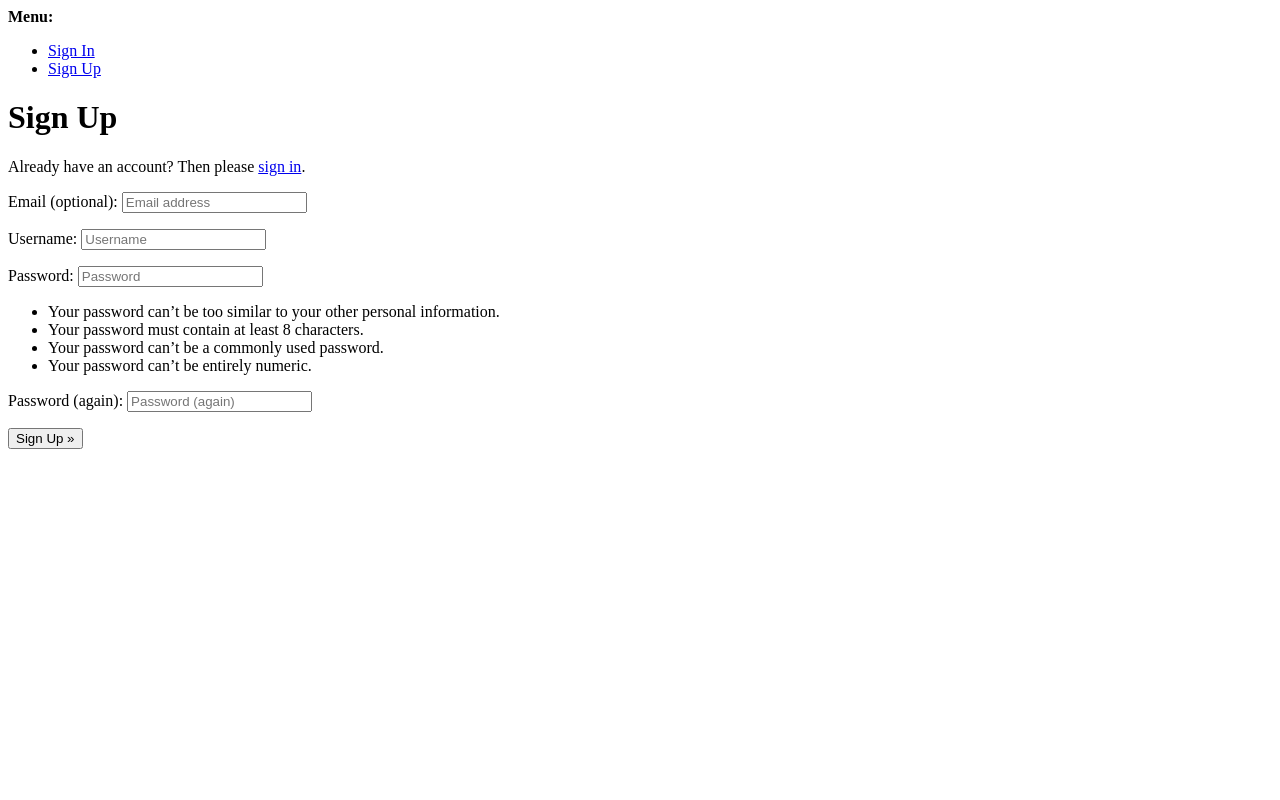
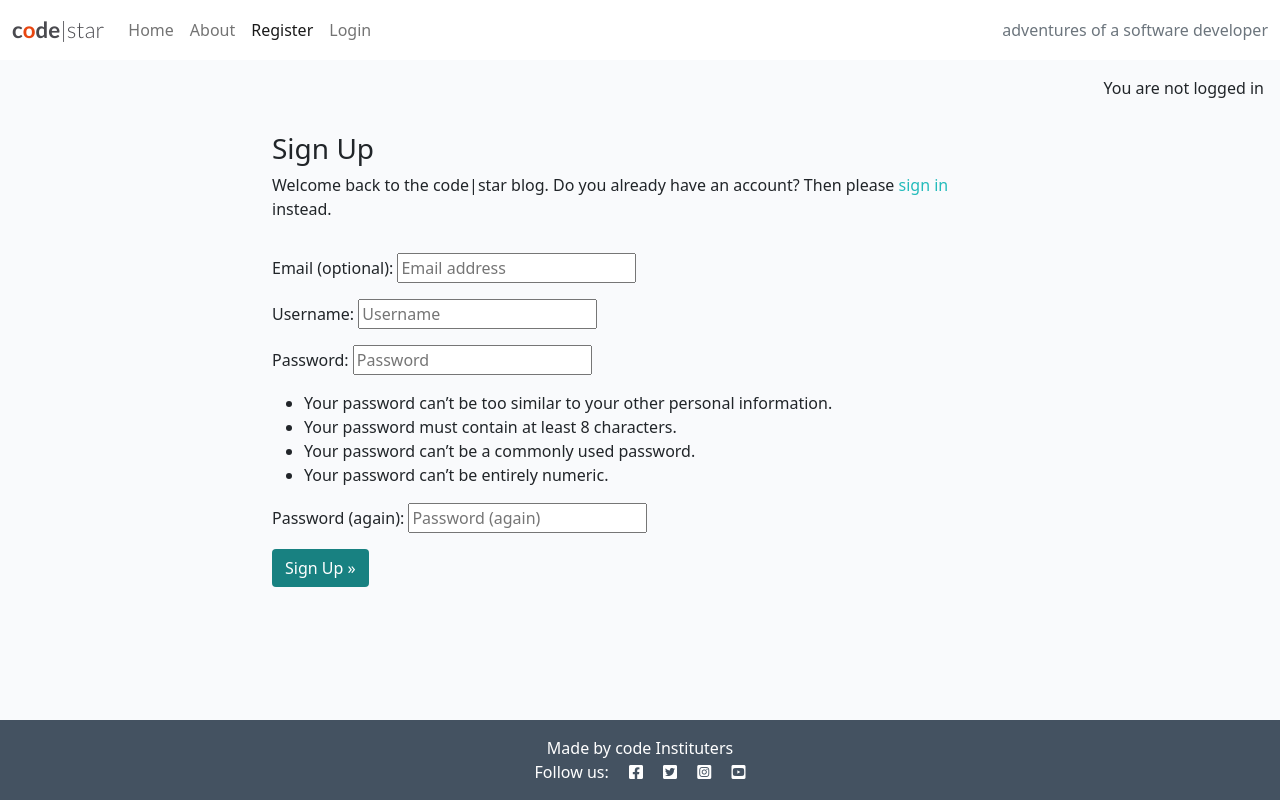
Before and after one commit to antonychalks/Django-Blog, a Django app: page /accounts/signup/ in a window 1280 px wide. Run offline with Django 4.2, Linux system fonts and the light colour scheme.

Commit message:
Format the sign up page

```diff
--- a/codestar/settings.py
+++ b/codestar/settings.py
@@ -29,7 +29,7 @@ SECRET_KEY = os.environ.get("SECRET_KEY")
 # 'django-insecure-vvxtfk4yg1l(13l#da9qi*zmi&kdes$i=d_3j*r+t^)#(!!6+j'
 
 # SECURITY WARNING: don't run with debug turned on in production!
-DEBUG = False
+DEBUG = True
 
 ALLOWED_HOSTS = [
     '8000-antonychalks-django-blog-lo6mh1bwkc.us2.codeanyapp.com',
--- a/templates/account/signup.html
+++ b/templates/account/signup.html
@@ -1,21 +1,29 @@
-{% extends "account/base.html" %}
+{% extends "base.html" %}
 
 {% load i18n %}
 
 {% block head_title %}{% trans "Signup" %}{% endblock head_title %}
 
 {% block content %}
-<h1>{% trans "Sign Up" %}</h1>
+<div class="container">
+    <div class="row">
+        <div class="col-md-8 mt-3 offset-md-2">
+            <h3>{% trans "Sign Up" %}</h3>
 
-<p>{% blocktrans %}Already have an account? Then please <a href="{{ login_url }}">sign in</a>.{% endblocktrans %}</p>
-
+            <p>{% blocktrans %}Welcome back to the code|star blog. Do you already have an account? Then please <a class="link" href="{{ login_url }}">sign in</a> instead.{% endblocktrans %}</p>
+        </div>
+    </div>
+    <div class="row">
+        <div class="col-md-8 mt-3 offset-md-2">
             <form class="signup" id="signup_form" method="post" action="{% url 'account_signup' %}">
                 {% csrf_token %}
                 {{ form.as_p }}
                 {% if redirect_field_value %}
                 <input type="hidden" name="{{ redirect_field_name }}" value="{{ redirect_field_value }}" />
                 {% endif %}
-  <button type="submit">{% trans "Sign Up" %} &raquo;</button>
+                <button class="btn btn-signup right" type="submit">{% trans "Sign Up" %} &raquo;</button>
             </form>
-
+        </div>
+    </div>
+</div>
 {% endblock content %}
--- a/templates/base.html
+++ b/templates/base.html
@@ -74,7 +74,11 @@
     </nav>
 
     <main class="flex-shrink-0 main-bg">
-
+        {% if user.in_authenticated %}
+            <p class="text-end m-3">You are logged in as: {{user}}</p>
+        {% else %}
+            <p class="text-end m-3"> You are not logged in </p>
+        {% endif %}
         {% block content %}
         <!-- Content Goes here -->
         {% endblock content %}
```
Lines whose indentation alone changed are shown as unchanged.
